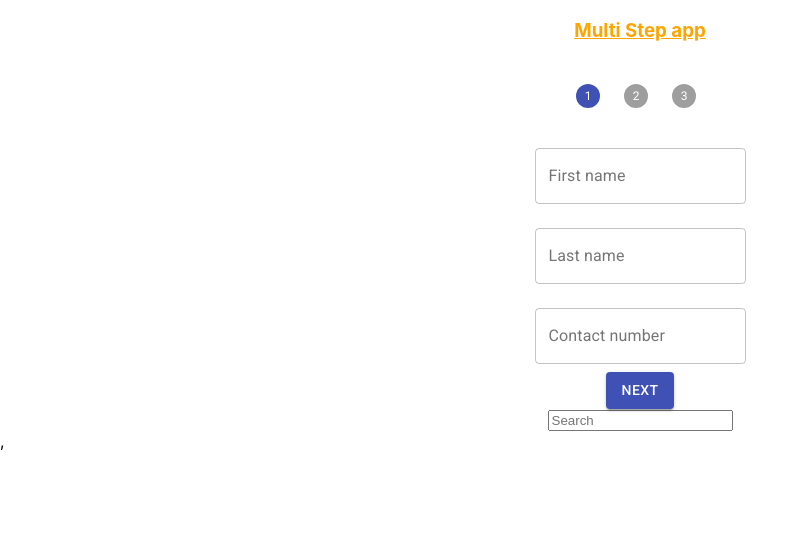
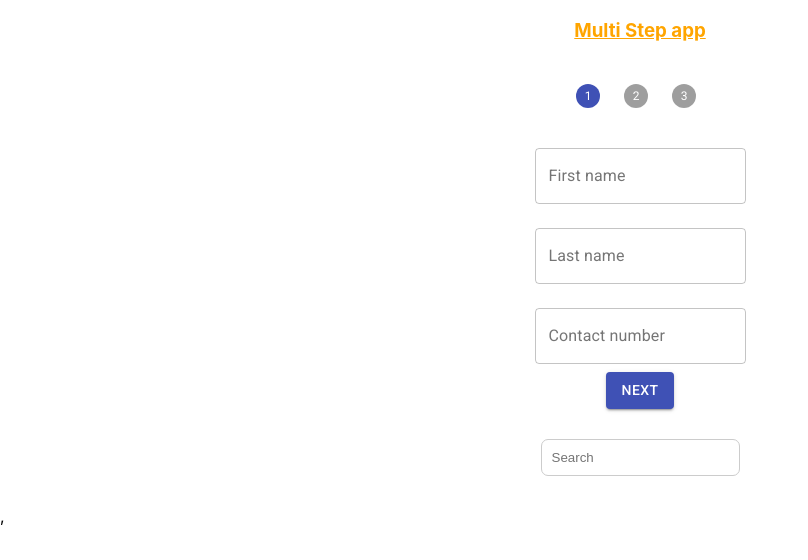
Before and after one commit to andreprogramador1/mult-step-form-material-ui, a React (Create React App) app: page / in a window 1280 px wide. Shown: the top 560 px of the page, without its empty margins (0-808 px from the left). Built offline with nearby package versions, Linux system fonts and the light colour scheme.

Commit message:
search input styled

```diff
--- a/src/components/DisplayData.js
+++ b/src/components/DisplayData.js
@@ -11,7 +11,16 @@ export const DisplayData = () => {
 
      }}>
 
-      <input type='text' placeholder='Search' onChange={e => setSearch(e.target.value)} />
+      <input type='text' placeholder='Search' onChange={e => setSearch(e.target.value)} style={{
+            display: 'flex',
+            margin: 'auto',
+            marginTop: '30px',
+            marginBottom: '30px',
+            padding: '10px',
+            borderRadius: '7px',
+            border: '1px solid #ccc',
+            outline: 'none'
+      }}/>
 
       {finalData.filter((user) => {
         return search === '' ? true : user.firstname.toLowerCase().includes(search.toLowerCase())
```
Also changed, not shown: 1 other file (tests, documents, lock files or other folders).
